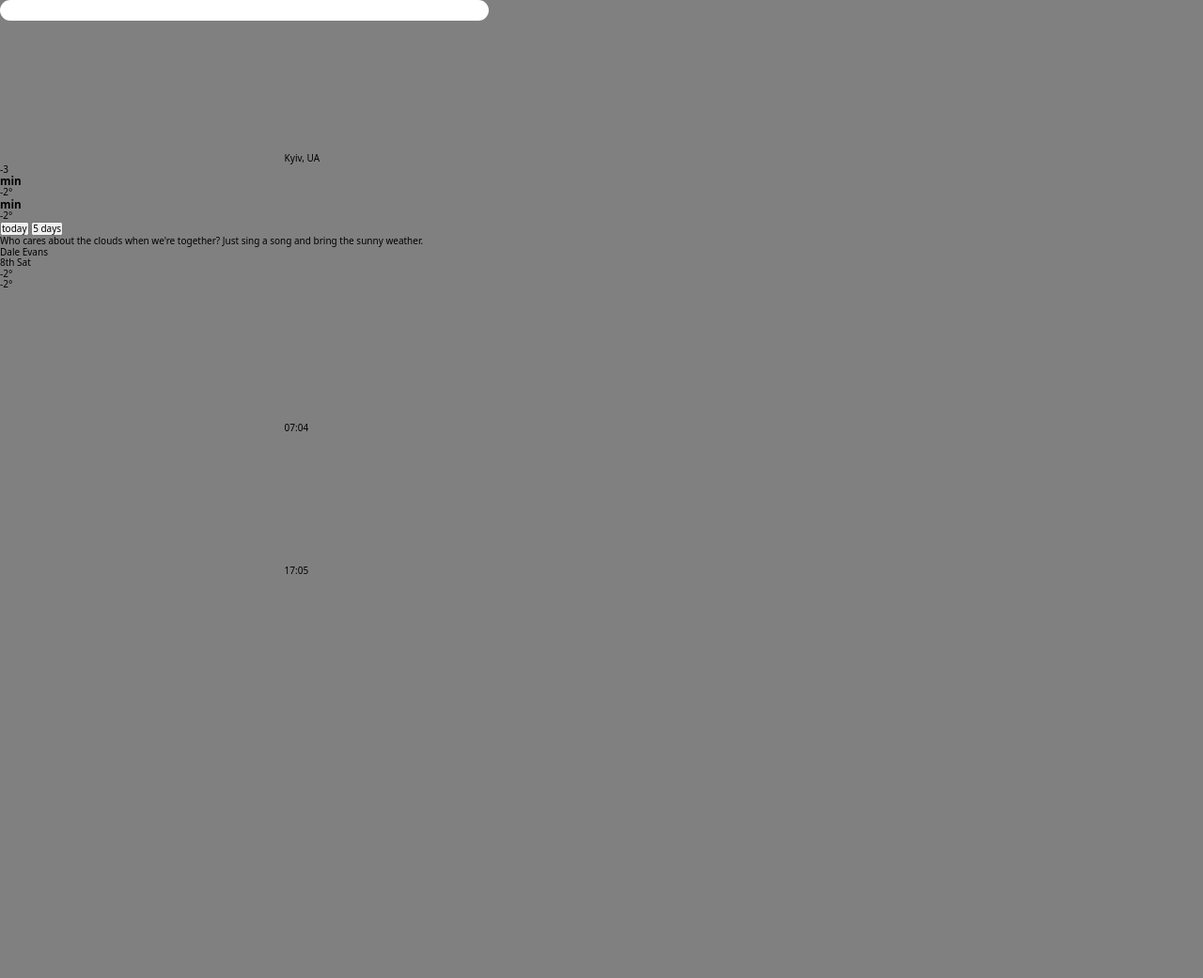
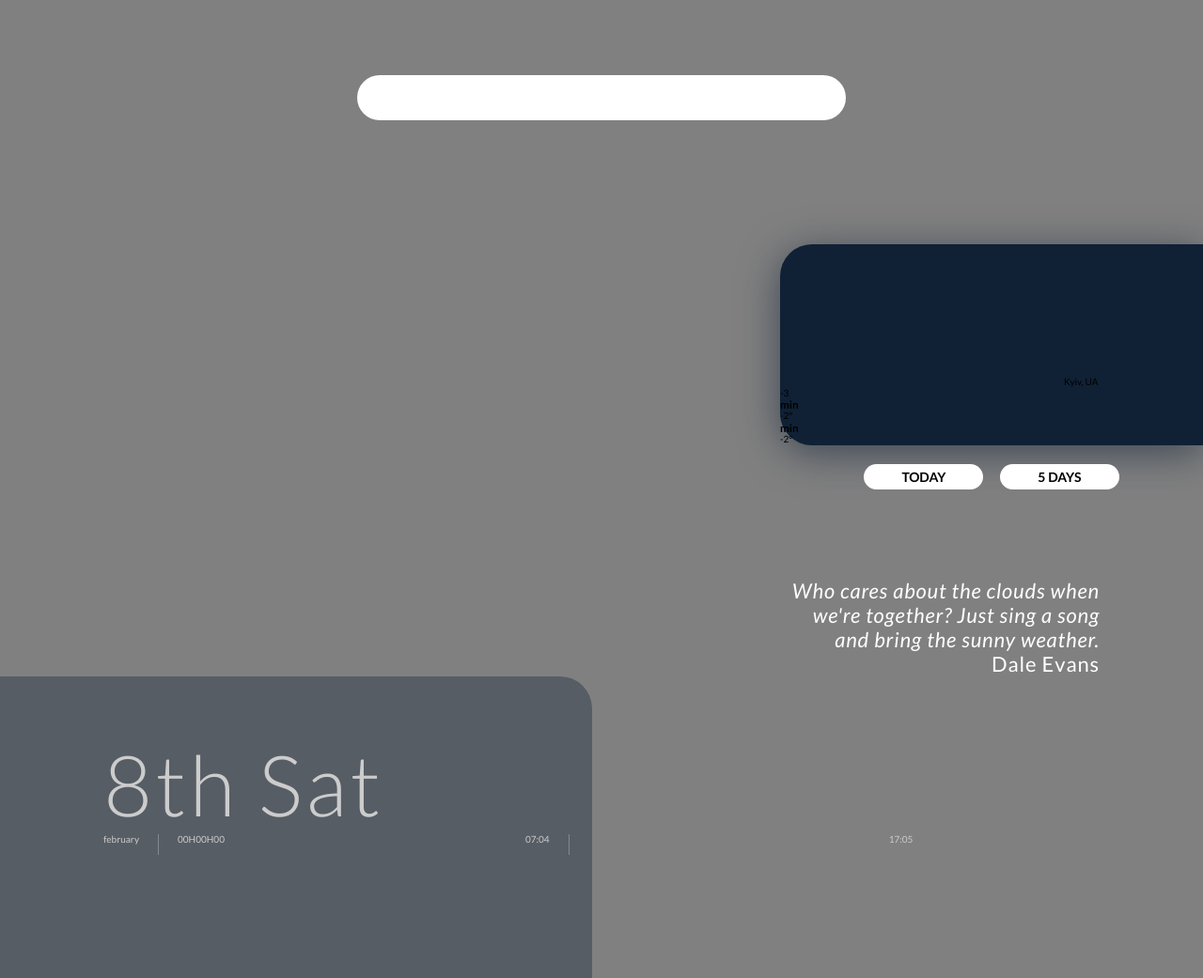
Before and after one commit to CristianRodr/project-weather, a plain HTML site: page index.html in a window 1280 px wide. Shown: the top 1041 px of the page at 94% size. Before the commit the page ends 800 px from the top, so only its background shows below. Drawn offline with nearby package versions, Linux system fonts and the light colour scheme.

Commit message:
update_001

```diff
--- a/assets/css/styles.css
+++ b/assets/css/styles.css
@@ -14,6 +14,7 @@ html {
 body {
   box-sizing: border-box;
   background-color: grey;
+  font-family: var(--font__general);
 }
 
 .container {
@@ -32,21 +33,143 @@ h1 {
 
 :root {
   --font__general: 'Lato', sans-serif;
+  --background__square: #102136;
+  --transition: 250ms cubic-bezier(0.4, 0, 0.2, 1);
+  --cursor: pointer;
+  --color-text-main: #FFFFFF;
+}
+
+.header {
+  margin: 80px auto 132px;
 }
 
 .container {
+  position: relative;
   width: 1280px;
   margin: 0 auto;
+}
+
+.header__form {
+  display: flex;
+  justify-content: center;
 }
 
 .form-countries {
   width: 520px;
   border: none;
   border-radius: 30px;
+  padding: 13px 55px;
 
-  font-family: var(--font__general);
   font-style: normal;
   font-weight: 400;
   font-size: 18px;
   line-height: 22px;
+  letter-spacing: 0.04em;
 }
+
+.one {
+  display: flex;
+  justify-content: end;
+}
+
+.temp__square {
+  background-color: var(--background__square);
+  box-shadow: 0px 8px 43px rgba(16, 33, 54, 0.6);
+  border-radius: 34px 0px 0px 34px;
+  width: 450px;
+  margin-bottom: 20px;
+}
+
+.section__btn {
+  display: flex;
+  justify-content: center;
+  gap: 18px;
+}
+
+.btn {
+  font-style: normal;
+  font-weight: 700;
+  font-size: 14px;
+  line-height: 17px;
+  background: #FFFFFF;
+  border-radius: 20px;
+  border: none;
+  text-transform: uppercase;
+  padding: 5px 40px;
+  transition: var(--transition);
+  cursor: var(--cursor);
+}
+
+.btn:focus,
+.btn:hover {
+  background: rgba(255, 255, 255, 0.5);
+  opacity: 0.5;
+}
+
+article .container__off {
+  display: flex;
+  align-items: flex-end;
+  flex-direction: column;
+  margin-right: 110px;
+  margin-top: 95px;
+
+}
+
+.legend {
+  width: 340px;
+  font-style: italic;
+  font-weight: 400;
+  font-size: 22px;
+  line-height: 26px;
+  text-align: right;
+  letter-spacing: 0.04em;
+  color: var(--color-text-main);
+}
+
+.author {
+  font-style: normal;
+}
+
+.date__square {
+  width: 630px;
+  display: flex;
+  flex-wrap: wrap;
+  background: rgba(16, 33, 54, 0.6);
+  border-radius: 0px 34px 0px 0px;
+  opacity: 0.6;
+  color: var(--color-text-main);
+  padding-left: 110px;
+  padding-top: 60px;
+  padding-bottom: 90px;
+}
+
+sup {
+  font-size: 60px;
+}
+
+
+.square-day {
+  font-style: normal;
+  font-weight: 300;
+  font-size: 90px;
+  line-height: 108px;
+  display: flex;
+  align-items: center;
+  letter-spacing: 0.04em;
+}
+
+.day-details {
+  display: flex;
+}
+
+.square-time, .square-sunny{
+  display: flex;
+  gap: 20px;
+}
+
+
+.v-line{
+  border-left: 1px solid #FFFFFF;
+  height:22px;
+  opacity: 0.4;
+}
--- a/index.html
+++ b/index.html
@@ -7,7 +7,7 @@
 
     <link rel="preconnect" href="https://fonts.googleapis.com">
     <link rel="preconnect" href="https://fonts.gstatic.com" crossorigin>
-    <link href="https://fonts.googleapis.com/css2?family=Lato:wght@300;400;700&display=swap" rel="stylesheet">
+    <link href="https://fonts.googleapis.com/css2?family=Lato:ital,wght@0,300;0,400;0,700;1,400&display=swap" rel="stylesheet">
 
     <title>Weather</title>
     <link rel="stylesheet" href="./css/modern-normalize.css">
@@ -48,11 +48,10 @@
                 <h3>min</h3>
                 <span>-2°</span>
               </div>
-
-              <div class="section__btns">
+            </div>
+            <div class="section__btn">
               <button class="btn first">today</button>
               <button class="btn first">5 days</button>
-              </div>
             </div>
           </div>
         </section>
@@ -60,7 +59,7 @@
         <article>
           <div class="container__off">
             <p class="legend">Who cares about the clouds when we're together? Just sing a song and bring the sunny weather.</p>
-            <span class="legend-author">Dale Evans</span>
+            <p class="legend author">Dale Evans</p>
           </div>
         </article>
 
@@ -70,19 +69,22 @@
 
               <p class="square-day">8th Sat</p>
 
+              <div class="day-details">
                 <div class="square-time">
-                <span class="month">-2°</span>
-                <div class="line"></div>
-                <span class="clock">-2°</span>
+                  <p class="month">february</p>
+                  <div class="v-line"></div>
+                  <p class="clock">00H00H00</span>
                 </div>
 
                 <div class="square-sunny">
                   <svg id="dawn"></svg>
                   <span class="dawn">07:04</span>
-                <div class="line"></div>
+                  <div class="v-line"></div>
                   <svg id="sunset"></svg>
                   <span class="sunset">17:05</span>
                 </div>
+            </div>
+
             </div>
           </div>
         </section>
```
Lines whose indentation alone changed are shown as unchanged.
